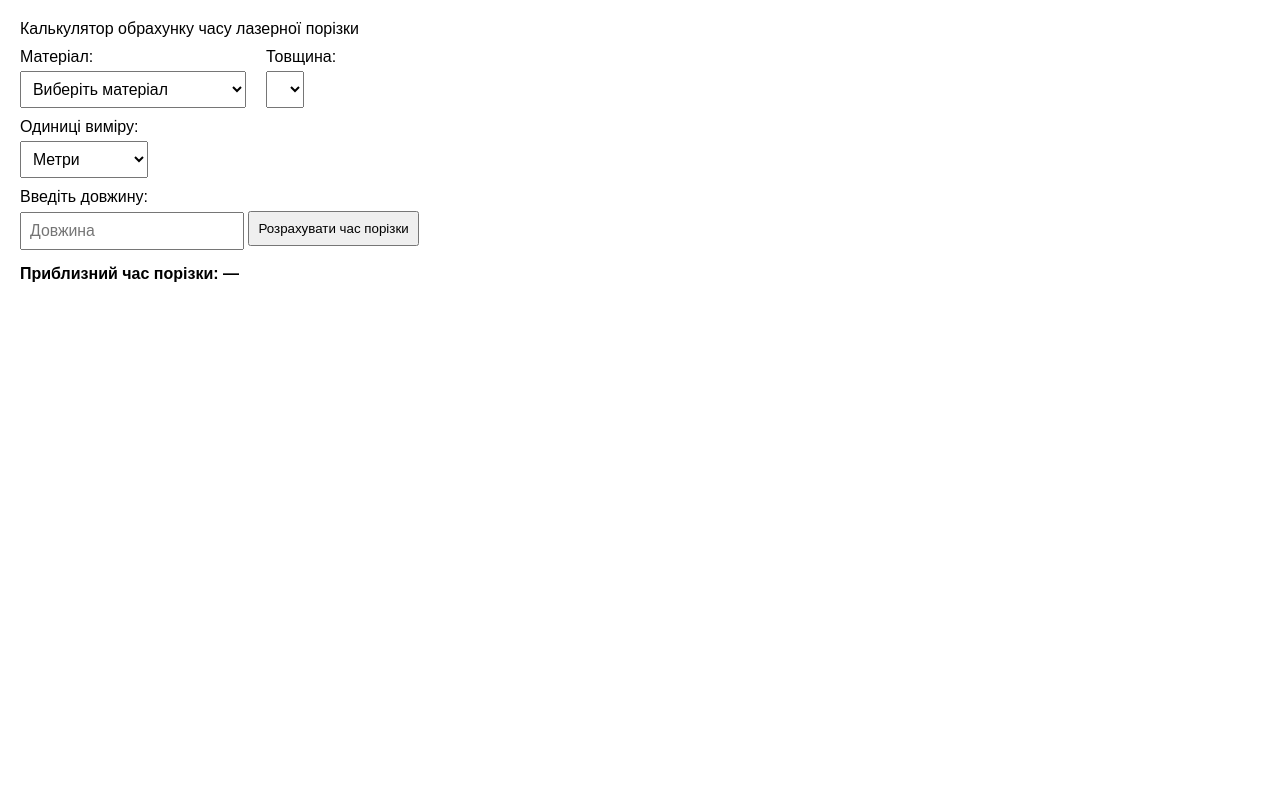
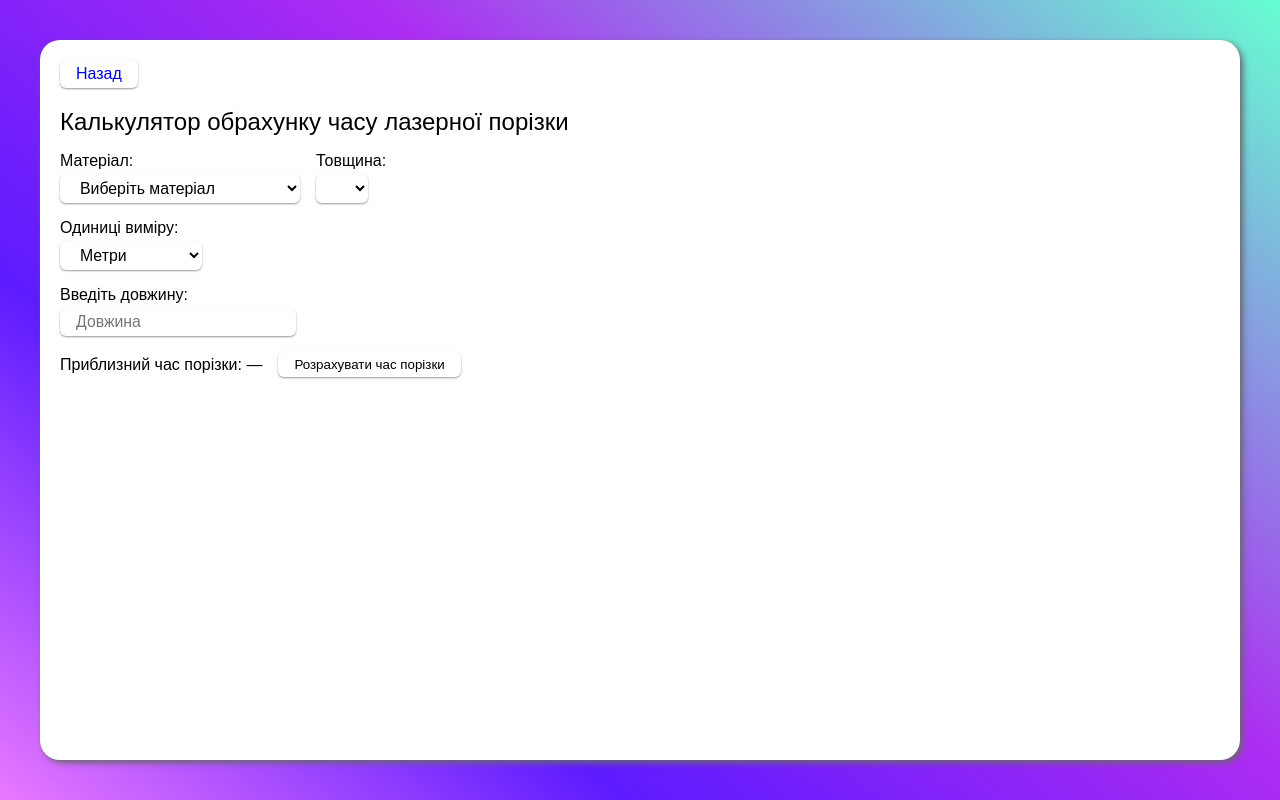
Before and after one commit to aquaprint-it-department/managers-workspace, a plain HTML site: page pages/laser.html in a window 1280 px wide. Drawn offline with Linux system fonts and the light colour scheme.

Commit message:
Updated interface

```diff
--- a/css/styles.css
+++ b/css/styles.css
@@ -1,19 +1,83 @@
 body {
     font-family: Arial, sans-serif;
+    background: linear-gradient(-140deg, rgb(102, 255, 209) 0%, rgb(173, 44, 242) 41%, rgb(93, 27, 255) 72%, rgb(233, 121, 255) 100%) no-repeat;
+    background-size: cover;
+    height: 100vh;
+    display: flex;
+    flex-direction: column;
+}
+
+.body-area {
+    margin: 40px;
+    background-color: rgba(255, 255, 255, 1);
+    height: calc(100% - 80px);
+    border-radius: 20px;
     padding: 20px;
+    box-shadow: 3px 3px 6px #686868;
+}
+
+.main-logo {
+    width: fit-content;
+    margin: 20px auto 0;
 }
 
 label {
-    display: block;
-    margin-top: 10px;
+    display: flex;
+    gap: 4px;
+    align-items: center;
 }
 
-select, input, button {
-    margin-top: 5px;
-    padding: 8px;
+h2 {
+    font-size: 24px;
+    margin-bottom: 16px;
 }
 
-#result {
-    font-weight: bold;
-    margin-top: 15px;
+.main-menu {
+    display: flex;
+    flex-direction: column;
 }
+
+a.back {
+    display: block;
+    margin-bottom: 20px;
+    width: fit-content;
+}
+
+button, input:not([type="checkbox"]), textarea, select, a {
+    display: flex;
+    padding: 5px 16px;
+    border: none;
+    background-color: white;
+    border-radius: 6px;
+    box-shadow: 0 1px 2px #999999;
+    text-decoration: none;
+}
+
+.form-view {
+    display: flex;
+    flex-direction: column;
+    gap: 16px;
+}
+
+.form-row {
+    display: flex;
+    align-items: center;
+    gap: 16px;
+}
+
+.form-item {
+    display: flex;
+    flex-direction: column;
+    gap: 4px;
+    align-items: flex-start;
+}
+
+.check-list {
+    background-color: #f7f7f7;
+    padding: 24px;
+    border: 1px dashed #adadad;
+}
+
+.price-view {
+
+}
--- a/pages/laser.html
+++ b/pages/laser.html
@@ -7,34 +7,49 @@
     <link rel="stylesheet" href="../css/styles.css">
 </head>
 <body>
+<div class="body-area">
+    <a class="back" href="../index.html">Назад</a>
+
     <h2>Калькулятор обрахунку часу лазерної порізки</h2>
 
-<div style="display: flex; gap: 20px">
-    <div>
+    <div class="form-view">
+        <div class="form-row">
+            <div class="form-item">
                 <label for="materials">Матеріал:</label>
                 <select id="materials"></select>
             </div>
 
-    <div>
+            <div class="form-item">
                 <label for="thickness">Товщина:</label>
                 <select id="thickness"></select>
             </div>
         </div>
 
+        <div class="form-row">
+            <div class="form-item">
                 <label for="units">Одиниці виміру:</label>
                 <select id="units">
                     <option value="м">Метри</option>
                     <option value="см">Сантиметри</option>
                     <option value="мм">Міліметри</option>
                 </select>
+            </div>
+        </div>
 
+        <div class="form-row">
+            <div class="form-item">
                 <label for="length">Введіть довжину:</label>
-<input type="number" id="length" placeholder="Довжина" />
+                <input type="number" id="length" placeholder="Довжина"/>
+            </div>
+        </div>
 
+        <div class="form-row">
+            <p class="result" id="result">Приблизний час порізки: —</p>
             <button id="calculateCuttingTime">Розрахувати час порізки</button>
+        </div>
 
-<p class="result" id="result">Приблизний час порізки: —</p>
-
-<script src="../js/script.js"></script>
+    </div>
+</div>
+<script src="../js/laser-time-calc.js"></script>
 </body>
 </html>
```
Also changed, not shown: index.html (+8 -3 lines), images/logo.png (added), js/laser-time-calc.js (renamed from js/script.js). Lines whose indentation alone changed are shown as unchanged.
